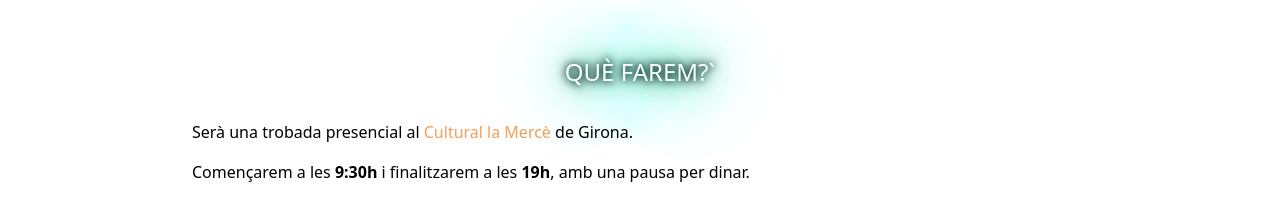
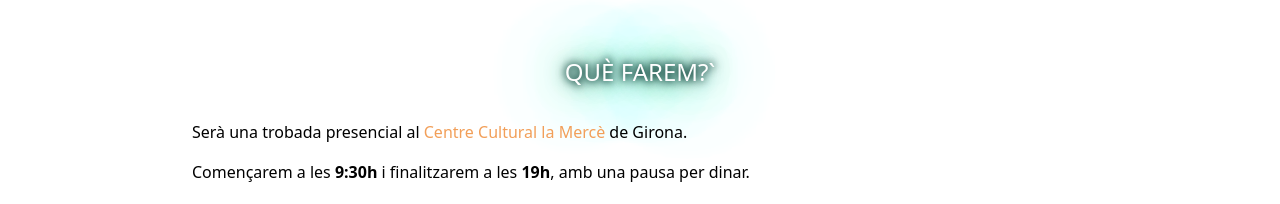
Before and after one commit to GeeksCAT/hacktoberfest-web-2022, a Vue app: page / in a window 1280 px wide. Shown: the part 1000-1204 px from the top of the page. Built offline with nearby package versions, Linux system fonts and the light colour scheme; what @formkit/vue would draw is missing.

Commit message:
fix: literal fixed

```diff
--- a/src/components/Sections/WhatWeWillDo.vue
+++ b/src/components/Sections/WhatWeWillDo.vue
@@ -9,7 +9,8 @@ import ASection from '../Atoms/ASection.vue'
   <a-section>
     <a-title>Què farem?`</a-title>
     <p class="mb-4">
-      Serà una trobada presencial al <a-link href="https://web.girona.cat/ccm">Cultural la Mercè</a-link> de Girona.
+      Serà una trobada presencial al <a-link href="https://web.girona.cat/ccm">Centre Cultural la Mercè</a-link> de
+      Girona.
     </p>
     <p class="mb-4">
       Començarem a les <b>{{ startTime }}</b> i finalitzarem a les <b>{{ dueTime }}</b
```
